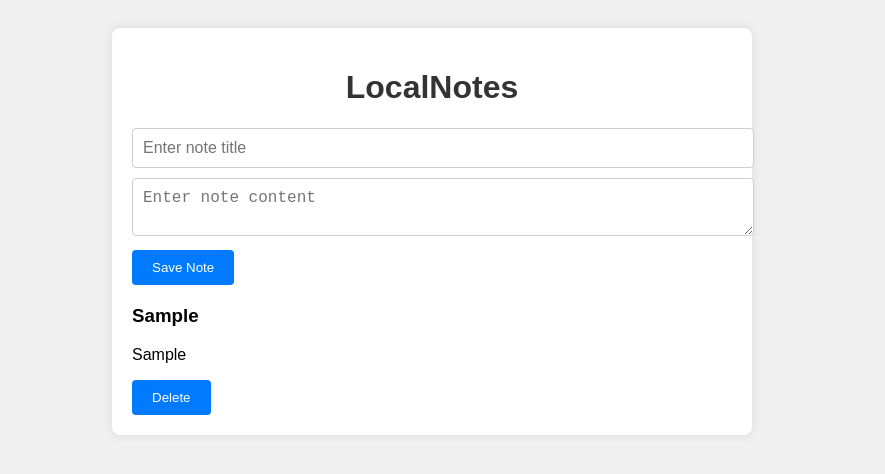
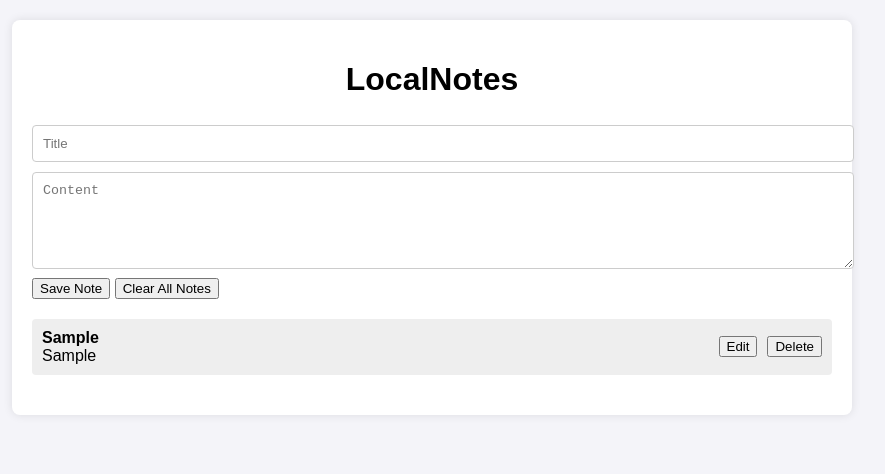
Before and after one commit to Abhrankan-Chakrabarti/local-notes, a plain HTML site: page index.html in a window 1280 px wide. Both pictures are taken after typing "Sample", "Sample" into the empty fields and a click on the button "Save Note". Shown: the whole page, without its empty margins (208-1093 px from the left). Drawn offline with Linux system fonts and the light colour scheme.

Commit message:
Add edit note functionality

```diff
--- a/index.html
+++ b/index.html
@@ -1,22 +1,139 @@
-<!-- index.html -->
 <!DOCTYPE html>
 <html lang="en">
 <head>
     <meta charset="UTF-8">
     <meta name="viewport" content="width=device-width, initial-scale=1.0">
-    <title>LocalNotes - Simple Note-taking Web App</title>
-    <link rel="stylesheet" href="styles.css">
+    <title>LocalNotes</title>
+    <style>
+        body {
+            font-family: Arial, sans-serif;
+            margin: 0;
+            padding: 0;
+            background-color: #f4f4f9;
+        }
+        .container {
+            width: 90%;
+            max-width: 800px;
+            margin: 20px auto;
+            background: #fff;
+            padding: 20px;
+            border-radius: 8px;
+            box-shadow: 0 0 10px rgba(0, 0, 0, 0.1);
+        }
+        h1 {
+            text-align: center;
+        }
+        .note-list {
+            margin: 20px 0;
+        }
+        .note-item {
+            background: #eee;
+            padding: 10px;
+            margin-bottom: 10px;
+            border-radius: 4px;
+            display: flex;
+            justify-content: space-between;
+            align-items: center;
+        }
+        .note-item span {
+            flex: 1;
+        }
+        .note-item button {
+            margin-left: 10px;
+        }
+        .note-form {
+            margin-bottom: 20px;
+        }
+        .note-form input, .note-form textarea {
+            width: 100%;
+            padding: 10px;
+            margin: 5px 0;
+            border-radius: 4px;
+            border: 1px solid #ccc;
+        }
+    </style>
 </head>
 <body>
     <div class="container">
         <h1>LocalNotes</h1>
-        <form id="noteForm">
-            <input type="text" id="noteTitle" placeholder="Enter note title" required>
-            <textarea id="noteContent" placeholder="Enter note content" required></textarea>
-            <button type="submit">Save Note</button>
-        </form>
-        <div id="notesList"></div>
+        <div class="note-form">
+            <input type="text" id="noteTitle" placeholder="Title">
+            <textarea id="noteContent" rows="5" placeholder="Content"></textarea>
+            <button onclick="saveNote()">Save Note</button>
+            <button onclick="clearNotes()">Clear All Notes</button>
+        </div>
+        <div class="note-list" id="noteList"></div>
     </div>
-    <script src="script.js"></script>
+
+    <script>
+        document.addEventListener('DOMContentLoaded', loadNotes);
+
+        function loadNotes() {
+            const notes = JSON.parse(localStorage.getItem('notes')) || [];
+            const noteList = document.getElementById('noteList');
+            noteList.innerHTML = '';
+            notes.forEach((note, index) => {
+                const noteItem = document.createElement('div');
+                noteItem.className = 'note-item';
+                noteItem.innerHTML = `
+                    <span>
+                        <strong>${note.title}</strong><br>
+                        ${note.content}
+                    </span>
+                    <button onclick="editNote(${index})">Edit</button>
+                    <button onclick="deleteNote(${index})">Delete</button>
+                `;
+                noteList.appendChild(noteItem);
+            });
+        }
+
+        function saveNote() {
+            const title = document.getElementById('noteTitle').value;
+            const content = document.getElementById('noteContent').value;
+            if (title === '' || content === '') {
+                alert('Both title and content are required.');
+                return;
+            }
+
+            const notes = JSON.parse(localStorage.getItem('notes')) || [];
+            const editedNoteIndex = document.getElementById('noteTitle').dataset.index;
+
+            if (editedNoteIndex) {
+                notes[editedNoteIndex] = { title, content };
+                delete document.getElementById('noteTitle').dataset.index;
+            } else {
+                notes.push({ title, content });
+            }
+
+            localStorage.setItem('notes', JSON.stringify(notes));
+            loadNotes();
+            clearForm();
+        }
+
+        function deleteNote(index) {
+            const notes = JSON.parse(localStorage.getItem('notes'));
+            notes.splice(index, 1);
+            localStorage.setItem('notes', JSON.stringify(notes));
+            loadNotes();
+        }
+
+        function clearNotes() {
+            localStorage.removeItem('notes');
+            loadNotes();
+        }
+
+        function clearForm() {
+            document.getElementById('noteTitle').value = '';
+            document.getElementById('noteContent').value = '';
+        }
+
+        function editNote(index) {
+            const notes = JSON.parse(localStorage.getItem('notes'));
+            const note = notes[index];
+            document.getElementById('noteTitle').value = note.title;
+            document.getElementById('noteContent').value = note.content;
+            document.getElementById('noteTitle').dataset.index = index;
+        }
+    </script>
 </body>
 </html>
--- a/script.js
+++ /dev/null
@@ -1,50 +0,0 @@
-// script.js
-document.addEventListener('DOMContentLoaded', function() {
-    const noteForm = document.getElementById('noteForm');
-    const notesList = document.getElementById('notesList');
-
-    // Load notes from local storage
-    let notes = JSON.parse(localStorage.getItem('notes')) || [];
-
-    // Display existing notes on page load
-    displayNotes();
-
-    // Handle form submission for adding new note
-    noteForm.addEventListener('submit', function(event) {
-        event.preventDefault();
-        const title = document.getElementById('noteTitle').value.trim();
-        const content = document.getElementById('noteContent').value.trim();
-
-        if (title && content) {
-            const note = { id: Date.now(), title, content };
-            notes.push(note);
-            localStorage.setItem('notes', JSON.stringify(notes));
-            displayNotes();
-            noteForm.reset();
-        } else {
-            alert('Please enter both title and content for the note.');
-        }
-    });
-
-    // Function to display notes in the UI
-    function displayNotes() {
-        notesList.innerHTML = '';
-        notes.forEach(note => {
-            const noteCard = document.createElement('div');
-            noteCard.classList.add('note');
-            noteCard.innerHTML = `
-                <h3>${note.title}</h3>
-                <p>${note.content}</p>
-                <button onclick="deleteNote(${note.id})">Delete</button>
-            `;
-            notesList.appendChild(noteCard);
-        });
-    }
-
-    // Function to delete a note
-    window.deleteNote = function(id) {
-        notes = notes.filter(note => note.id !== id);
-        localStorage.setItem('notes', JSON.stringify(notes));
-        displayNotes();
-    };
-});
--- a/styles.css
+++ /dev/null
@@ -1,47 +0,0 @@
-/* styles.css */
-body {
-    font-family: Arial, sans-serif;
-    background-color: #f0f0f0;
-    padding: 20px;
-}
-
-.container {
-    max-width: 600px;
-    margin: 0 auto;
-    background-color: #fff;
-    padding: 20px;
-    border-radius: 8px;
-    box-shadow: 0 0 10px rgba(0, 0, 0, 0.1);
-}
-
-h1 {
-    text-align: center;
-    color: #333;
-}
-
-form {
-    margin-bottom: 20px;
-}
-
-input[type="text"],
-textarea {
-    width: 100%;
-    padding: 10px;
-    margin-bottom: 10px;
-    border: 1px solid #ccc;
-    border-radius: 4px;
-    font-size: 16px;
-}
-
-button {
-    background-color: #007bff;
-    color: #fff;
-    border: none;
-    padding: 10px 20px;
-    cursor: pointer;
-    border-radius: 4px;
-}
-
-button:hover {
-    background-color: #0056b3;
-}
```
